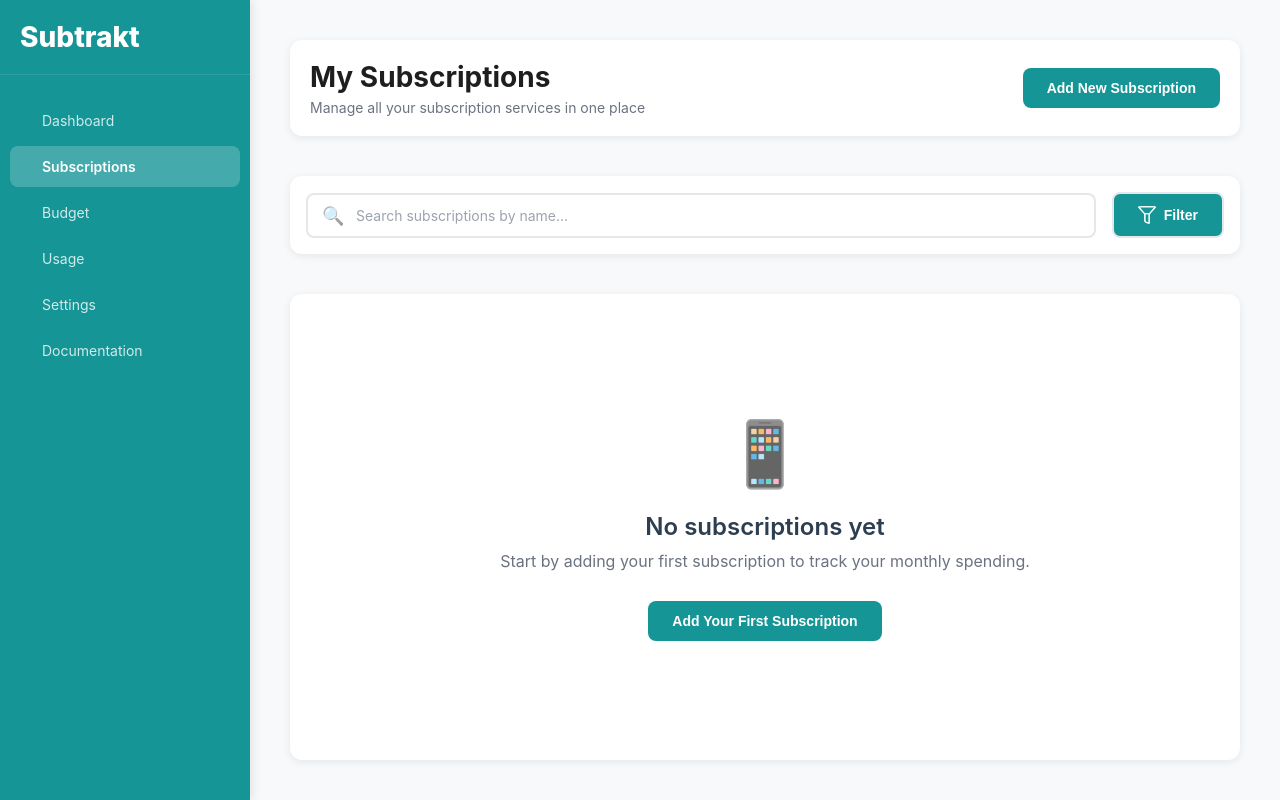
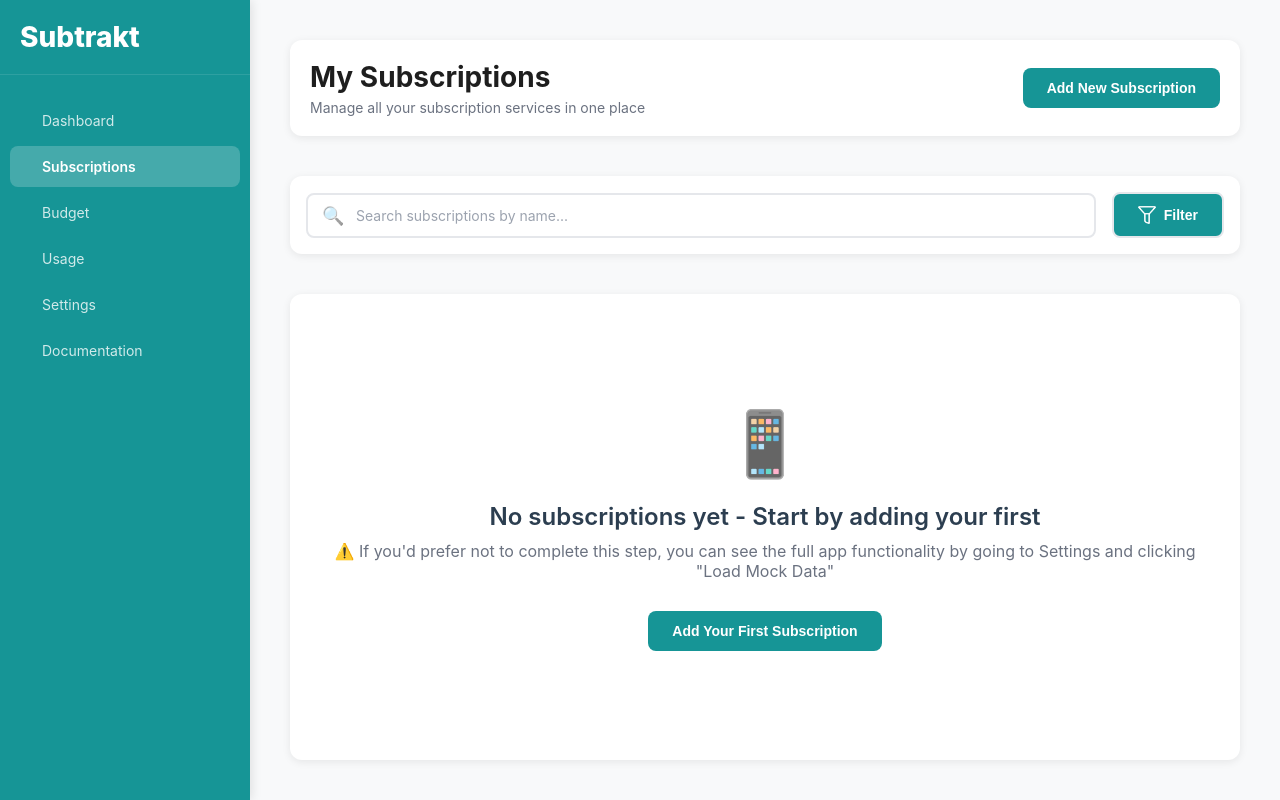
Before and after one commit to BlitzNoval/subtrakt-app, a React (Create React App) app: page /subscriptions in a window 1280 px wide. Built offline with nearby package versions, Linux system fonts and the light colour scheme.

Commit message:
Updates To Read Me & Instructions

```diff
--- a/src/features/Subscriptions/Visuals/EmptyState.jsx
+++ b/src/features/Subscriptions/Visuals/EmptyState.jsx
@@ -5,8 +5,9 @@ const EmptyState = ({ onAddClick }) => {
     <div className="table-container">
       <div className="empty-state">
         <div className="empty-icon">📱</div>
-        <h3>No subscriptions yet</h3>
-        <p>Start by adding your first subscription to track your monthly spending.</p>
+        <h3>No subscriptions yet - Start by adding your first </h3>
+        <p>⚠️ If you'd prefer not to complete this step, you can see the full app functionality by going to Settings and clicking "Load Mock Data"</p>
+
         <button onClick={onAddClick}>Add Your First Subscription</button>
       </div>
     </div>
```
Also changed, not shown: 2 other files (tests, documents, lock files or other folders).
